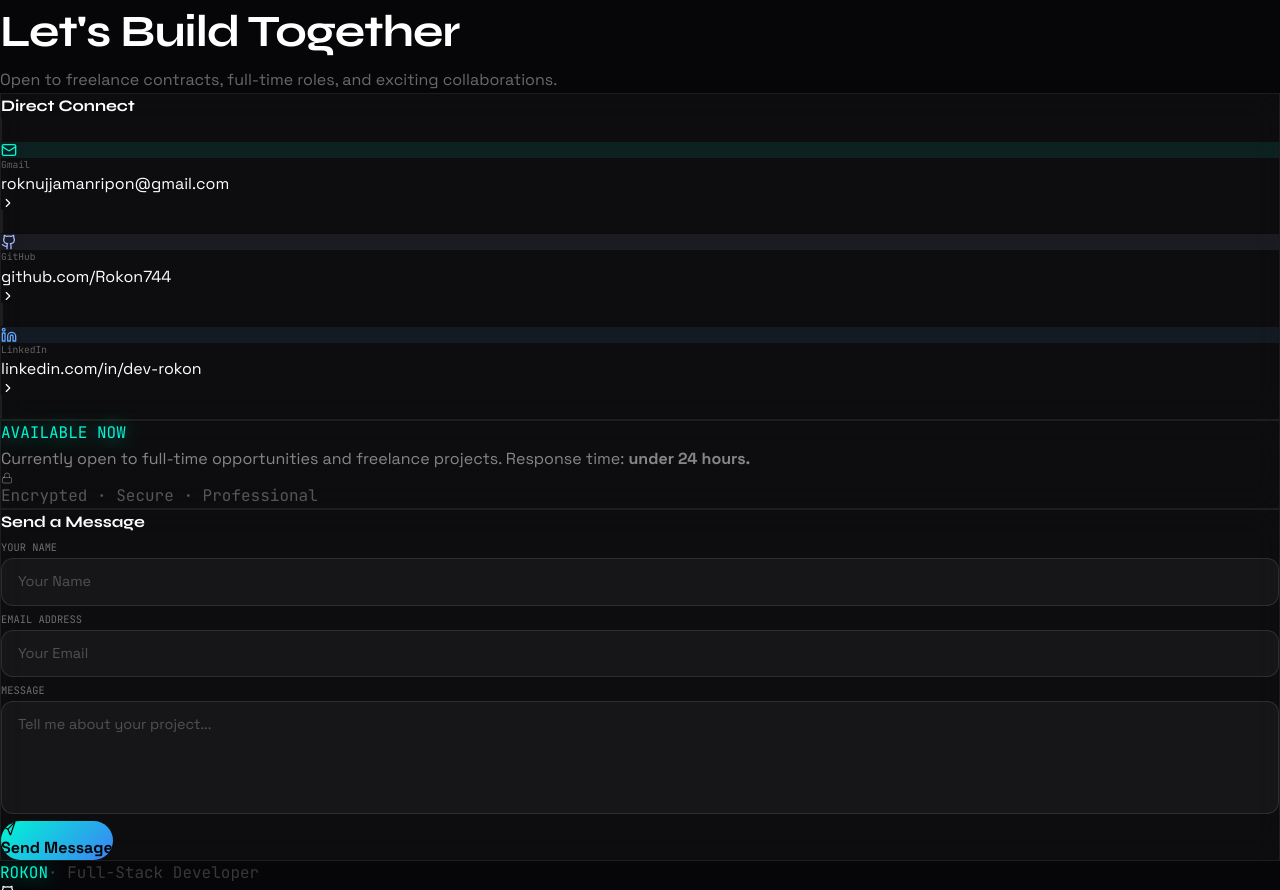
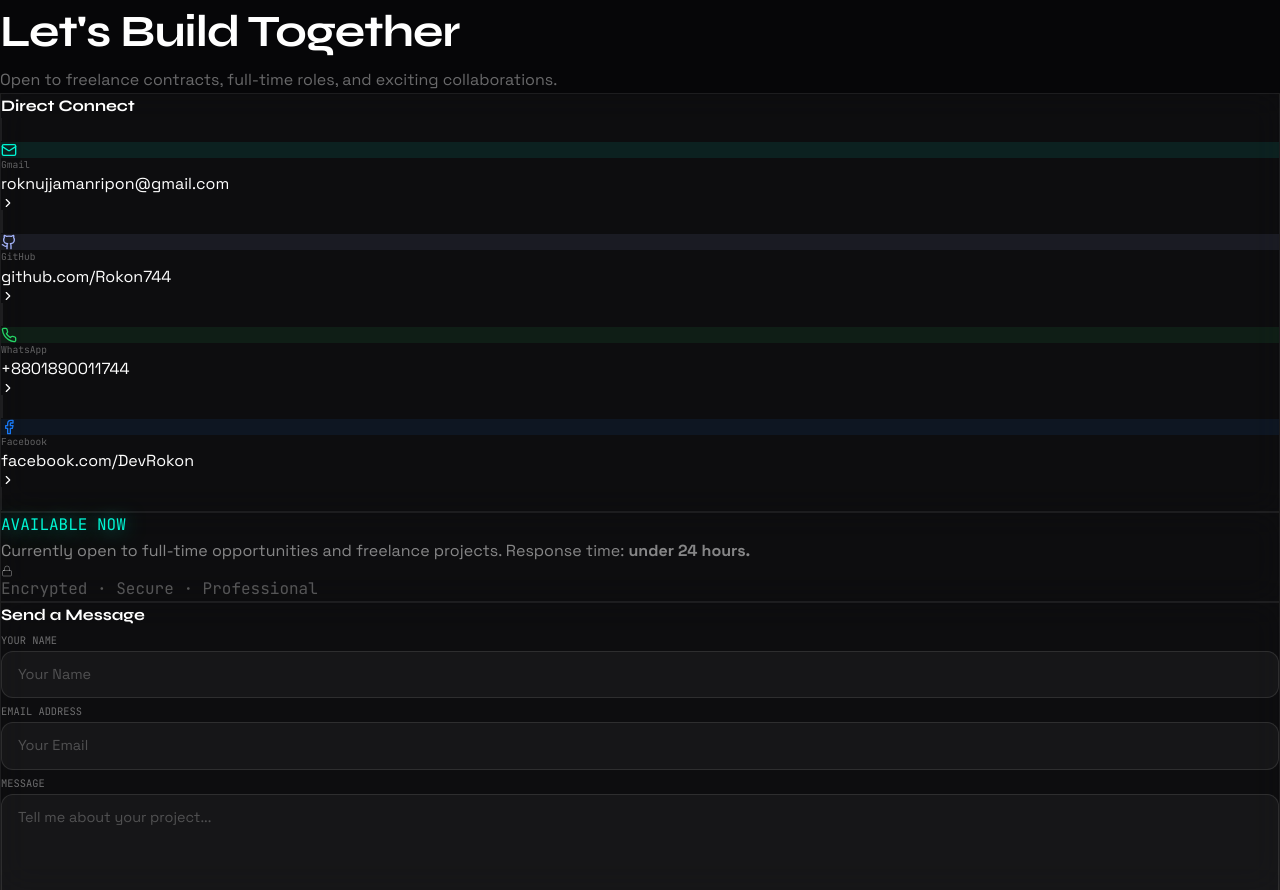
Before and after one commit to Rokon744/its-rokon, a Next.js app: page / in a window 1280 px wide. Shown: the part 5763-6653 px from the top of the page. Built offline with nearby package versions, Linux system fonts and the light colour scheme.

Commit message:
add fb wa

```diff
--- a/src/components/homepagenew/Contact.jsx
+++ b/src/components/homepagenew/Contact.jsx
@@ -11,6 +11,8 @@ import {
   Lock,
   Star,
   Loader,
+  Phone,
+  Facebook,
 } from "lucide-react";
 
 /* ─── Contact ─── */
@@ -76,12 +78,26 @@ export default function Contact() {
                     accent: "#a5b4fc",
                     href: "https://github.com/Rokon744",
                   },
+                  // {
+                  //   Icon: Linkedin,
+                  //   label: "LinkedIn",
+                  //   value: "linkedin.com/in/dev-rokon",
+                  //   accent: "#60a5fa",
+                  //   href: "https://www.linkedin.com/in/dev-rokon/",
+                  // },
                   {
-                    Icon: Linkedin,
-                    label: "LinkedIn",
-                    value: "linkedin.com/in/dev-rokon",
-                    accent: "#60a5fa",
-                    href: "https://www.linkedin.com/in/dev-rokon/",
+                    Icon: Phone, // Whatsapp er jonno Lucide er Phone icon
+                    label: "WhatsApp",
+                    value: "+8801890011744", // Apnar number ti ekhane din
+                    accent: "#25D366", // Whatsapp green color code
+                    href: "https://wa.me/8801890011744", // wa.me link use korun target redirection er jonno
+                  },
+                  {
+                    Icon: Facebook, // Facebook icon
+                    label: "Facebook",
+                    value: "facebook.com/DevRokon", // Apnar fb user id ekhane din
+                    accent: "#1877F2", // Facebook blue color code
+                    href: "https://facebook.com/devrokon",
                   },
                 ].map(({ Icon, label, value, accent, href }) => (
                   <a
--- a/src/components/homepagenew/Footer.jsx
+++ b/src/components/homepagenew/Footer.jsx
@@ -1,4 +1,4 @@
-import { Mail, Linkedin, Github } from "lucide-react";
+import { Mail, Linkedin, Github, Phone, Facebook } from "lucide-react";
 
 /* ─── Footer ─── */
 export default function Footer() {
@@ -30,7 +30,9 @@ export default function Footer() {
         <div className="flex items-center gap-4">
           {[
             { Icon: Github, href: "https://github.com/Rokon744" },
-            { Icon: Linkedin, href: "https://www.linkedin.com/in/dev-rokon/" },
+            // { Icon: Linkedin, href: "https://www.linkedin.com/in/dev-rokon/" },
+            { Icon: Phone, href: "https://wa.me/8801890011744" },
+            { Icon: Facebook, href: "https://facebook.com/devrokon" },
             { Icon: Mail, href: "malito:roknujjamanripon@gmail.com" },
           ].map(({ Icon, href }, i) => (
             <a
```
